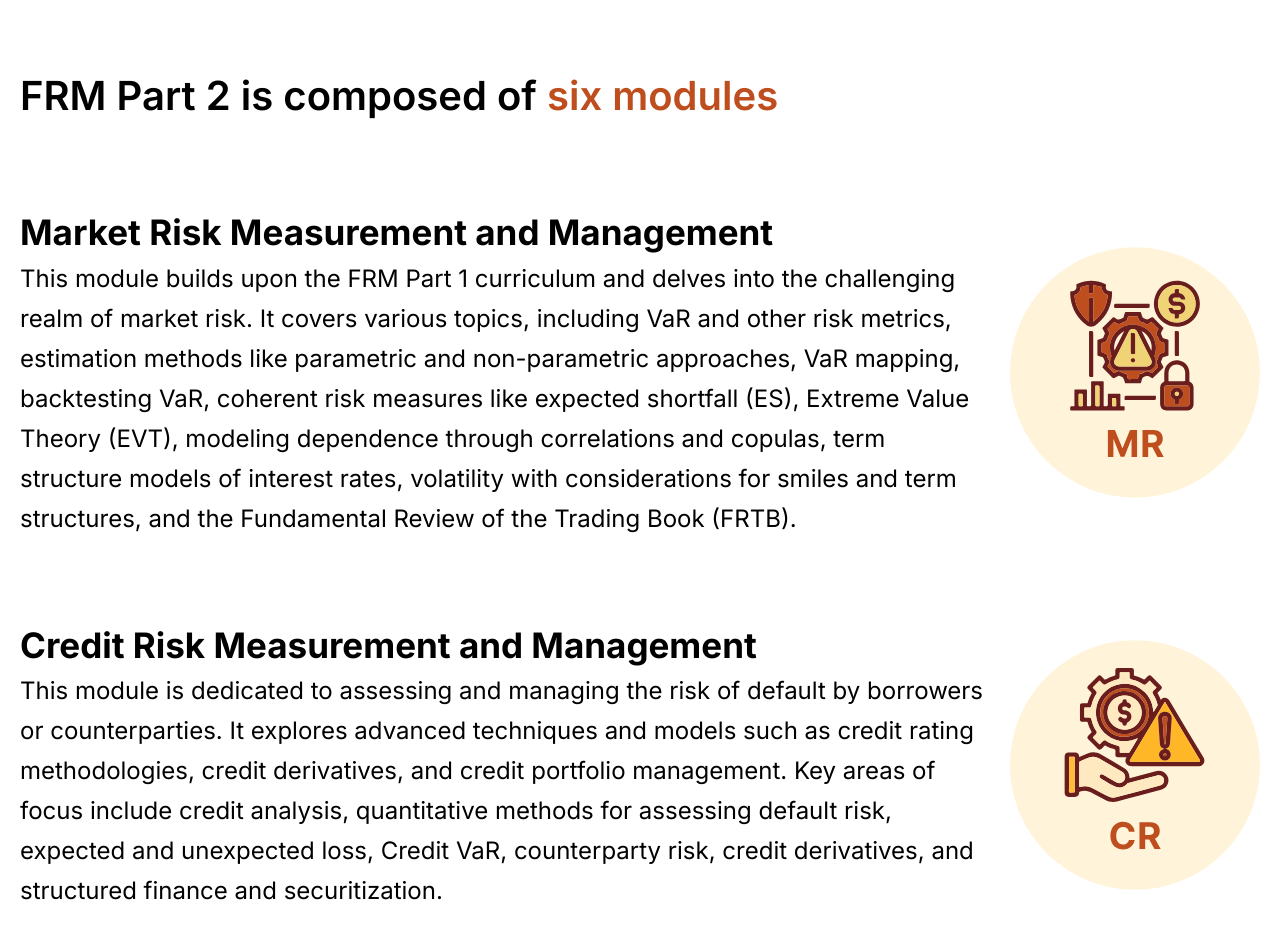
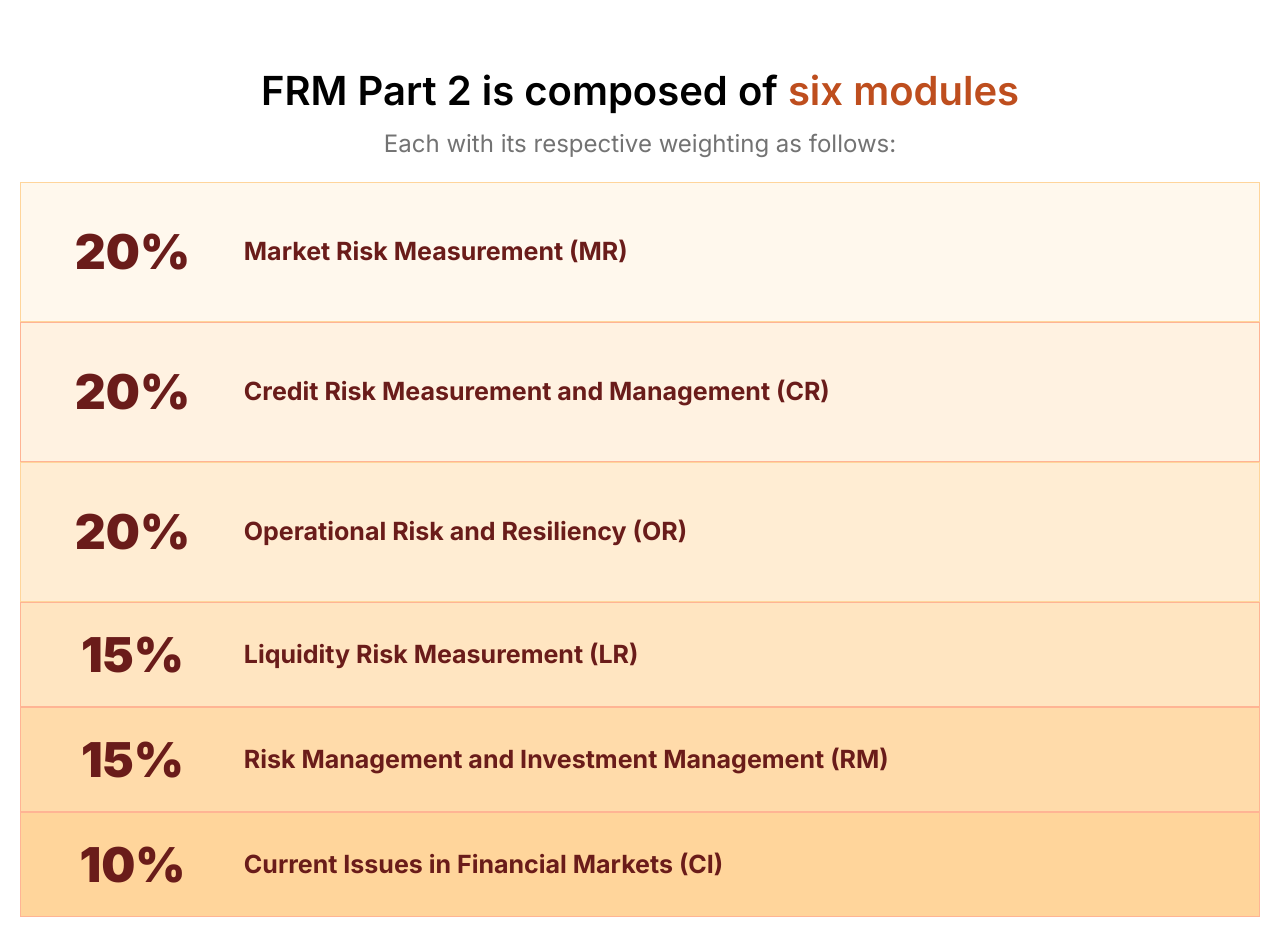
Before and after one commit to midhadomains/frm_midhafin_nextjs, a Next.js app: page /part-2 in a window 1280 px wide. Shown: the part 2780-3732 px from the top of the page. Built offline with nearby package versions, Linux system fonts and the light colour scheme.

Commit message:
frm-manipulations

```diff
--- a/app/part-2/page.jsx
+++ b/app/part-2/page.jsx
@@ -146,8 +146,8 @@ export default function page() {
       <div className="hidden  lg:flex  justify-center mt-[200px]">
         <div className=" flex justify-end w-[80%] mr-[100px] ">
           <div className="max-w-[900px] h-[100%] flex flex-col justify-end pl-4">
-            <h1 className="text-[20px] sm:text-[27px] lg:text-[33px] xl:text-[40px] mb-[20px] xl:mb-[40px] font-semibold">About the Exam - <span className="text-[#BF4E1E]">FRM Part 1</span></h1>
-            <p className="text-[20px] xl:text-[24px] leading-[40px] font-[400] ">FRM Part 2 is the second level of the Financial Risk Manager (FRM) examination, offered by the Global Association of Risk Professionals (GARP). This segment of the FRM certification delves into practical applications of the knowledge acquired in FRM Part 1. It offers a more in-depth exploration of key areas, including market risk, credit risk, operational, liquidity risk, risk management in investment, and a study of current issues in the financial markets.<br/>
+            <h1 className="text-[20px] sm:text-[27px] lg:text-[33px] xl:text-[40px] mb-[20px] xl:mb-[40px] font-semibold">About the Exam - <span className="text-[#BF4E1E]">FRM Part 2</span></h1>
+            <p className="text-[20px] xl:text-[24px] leading-[40px] font-[400] ">FRM Part 2 is the second level of the Financial Risk Manager (FRM) examination, offered by the Global Association of Risk Professionals (GARP). This segment of the FRM certification delves into practical applications of the knowledge acquired in FRM Part 1. It offers a more in-depth exploration of key areas, including market risk, credit risk, operational, liquidity risk, risk management in investment, and a study of current issues in the financial markets.<br />
               There are portions which primarily focus on applying the knowledge and concepts acquired in Part 1, and hence it is assumed that candidates already possess a foundational understanding of the concepts covered in Part 1. But there are certain areas of Part 2 that introduce entirely new or more advanced concepts that candidates may not have encountered in Part 1. This signifies that Part 2 combines both the application of existing knowledge from Part 1 and the introduction of fresh, potentially challenging material.</p>
           </div>
         </div>
@@ -169,10 +169,35 @@ export default function page() {
       </div>
 
       {/* weightage module */}
-      <div className="max-w-[1350px] mx-auto px-5  w-[100%]  sm:mt-[100px] ">
-        <h1 className="text-[18px] sm:text-[27px] lg:text-[33px] xl:text-[40px] font-semibold text-left my-[30px]  sm:my-[50px]">FRM Part 2 is composed of <span className="text-[#BE4E1E]"> six modules</span> </h1>
-        <ul>
+      <div className="max-w-[1350px] mx-auto px-5  w-[100%]  sm:mt-[100px]">
+        <h1 className="text-[18px] sm:text-[27px] lg:text-[33px] xl:text-[40px] leading-[50px] font-semibold text-left mt-[30px]  sm:mt-[50px] text-center">FRM Part 2 is composed of <span className="text-[#BE4E1E]"> six modules</span> </h1>
+        <p className="text-center text-[10px] sm:text-[15px] lg:text-[24px] text-[#737373] mt-[10px] ">Each with its respective weighting as follows:</p>
 
+        <ul className="mt-[20px] ">
+          <li className="flex  bg-[#FFF8ED] h-[101px] sm:h-[120px] lg:h-[140px] border border-[#FFD59B]">
+            <h1 className="text-[#6A1C1A] font-black w-[25%] sm:w-[18%] text-center text-[20px]  lg:text-[48px] sm:text-[30px] my-auto">20%</h1>
+            <h1 className="font-bold  text-[#6A1C1A]  2xl:text-[36px] sm:text-[25px] text-[14px]  my-auto ">Market Risk Measurement (MR)</h1>
+          </li>
+          <li className="flex bg-[#FFF2E1] h-[101px] sm:h-[120px] lg:h-[140px] border border-[#FFB494]">
+            <h1 className="text-[#6A1C1A] font-black  w-[25%] sm:w-[18%] flex-shrink-0 text-center text-[20px]  lg:text-[48px] sm:text-[30px] my-auto">20%</h1>
+            <h1 className="font-bold  text-[#6A1C1A]  2xl:text-[36px] sm:text-[25px] text-[14px]  my-auto  ">Credit Risk Measurement and Management (CR)</h1>
+          </li>
+          <li className="flex bg-[#FFEDD3] h-[102px] sm:h-[120px] lg:h-[140px] border border-[#FFD59B]">
+            <h1 className="text-[#6A1C1A] font-black  w-[25%] sm:w-[18%] text-center text-[20px]  lg:text-[48px] sm:text-[30px] my-auto flex-shrink-0 ">20%</h1>
+            <h1 className="font-bold  text-[#6A1C1A] 2xl:text-[36px] sm:text-[25px] text-[14px]  my-auto   ">Operational Risk and Resiliency (OR)</h1>
+          </li>
+          <li className="flex bg-[#FFE5C1]  h-[75px] sm:h-[95px] lg:h-[105px] border border-[#FFB494]">
+            <h1 className="text-[#6A1C1A] font-black  w-[25%] sm:w-[18%] text-center text-[20px]  lg:text-[48px] sm:text-[30px] my-auto flex-shrink-0 ">15%</h1>
+            <h1 className="font-bold  text-[#6A1C1A] 2xl:text-[36px] sm:text-[25px] text-[14px]  my-auto  ">Liquidity Risk Measurement (LR)</h1>
+          </li>
+          <li className="flex bg-[#FFDBAA] h-[77px] sm:h-[100px] lg:h-[105px] border border-[#FFB494]">
+            <h1 className="text-[#6A1C1A] font-black  w-[25%] sm:w-[18%] text-center text-[20px]  lg:text-[48px] sm:text-[30px] my-auto flex-shrink-0 ">15%</h1>
+            <h1 className="font-bold  text-[#6A1C1A]  2xl:text-[36px] sm:text-[25px] text-[14px]  my-auto ">Risk Management and Investment Management (RM)</h1>
+          </li>
+          <li className="flex bg-[#FFD59B] h-[50px] sm:h-[100px] lg:h-[105px] border border-[#FFB494]">
+            <h1 className="text-[#6A1C1A] font-black  w-[25%] sm:w-[18%] text-center text-[20px]  lg:text-[48px] sm:text-[30px] my-auto flex-shrink-0 ">10%</h1>
+            <h1 className="font-bold  text-[#6A1C1A]  2xl:text-[36px] sm:text-[25px] text-[14px]  my-auto   ">Current Issues in Financial Markets (CI)</h1>
+          </li>
         </ul>
         {/* desc section */}
         {/* large screen */}
@@ -227,7 +252,7 @@ export default function page() {
             <Image src="/part-2/mr.svg" alt="img" width={260} height={200} className='mx-auto -mt-[20px]' />
             <div className='group md:h-[120px] h-[100px] md:w-[350px] w-[320px] text-center bg-white rounded-3xl  absolute   overflow-hidden  bottom-0 hover:h-[305px]  transition-height duration-500 ease-in-out shadow-xl'>
               <IoIosArrowUp className="text-center mx-auto text-[30px] group-hover:rotate-180 	transition-transform duration-500 ease-in-out" />
-              <h1 className='md:text-[1.75rem] text-[1.3rem] font-[700] md:my-[10px] mb-[5px] '>Market Risk Measurement<br/> and Management</h1>
+              <h1 className='md:text-[1.75rem] text-[1.3rem] font-[700] md:my-[10px] mb-[5px] '>Market Risk Measurement<br /> and Management</h1>
               <p className=' text-[#6A1C1A]  text-[12px] px-2'>This module builds upon the FRM Part 1 curriculum and delves into the challenging realm of market risk. It covers various topics, including VaR and other risk metrics, estimation methods like parametric and non-parametric approaches, VaR mapping, backtesting VaR, coherent risk measures like expected shortfall (ES), Extreme Value Theory (EVT), modeling dependence through correlations and copulas, term structure models of interest rates, volatility with considerations for smiles and term structures, and the Fundamental Review of the Trading Book (FRTB).</p>
             </div>
           </div>
@@ -316,31 +341,31 @@ export default function page() {
       {/* Preparation Tips */}
       <div className="my-[30px] md:my-[100px] max-w-[1300px] mx-auto px-5 ">
         <h1 className="text-[20px] sm:text-[27px] lg:text-[33px] xl:text-[40px] font-bold text-center my-[10px]">Preparation <span className="text-[#BE4E1E]">Tips </span></h1>
-        <p className="text-left  mx-auto text-[14px] md:text-[20px] xl:text-[24px] leading-[25px] xl:leading-[34px] font-[400] ">Preparing for FRM Part 1 involves careful consideration of several crucial aspects. The effective selection and management of these factors play a pivotal role in ensuring a robust preparation:</p>
+        <p className="text-left  mx-auto text-[14px] md:text-[20px] xl:text-[24px] leading-[18px] xl:leading-[34px] font-[400] ">Preparing for FRM Part 1 involves careful consideration of several crucial aspects. The effective selection and management of these factors play a pivotal role in ensuring a robust preparation:</p>
         <div className="grid md:grid-cols-2 grid-cols-1 mt-[10px] lg:mt-[40px] overflow-hidden">
           <div className="min-w-[300px] max-w-[600px] w-[100%] my-3  md:m-5   ">
             <h2 className="text-left  mx-auto text-[20px] xl:text-[24px] leading-[40px] font-[600] text-[#6A1C1A] ">1. Preparation Window </h2>
-            <p className="text-left  mx-auto text-[14px] md:text-[20px] xl:text-[24px] leading-[25px] xl:leading-[34px] font-[400] md:pr-5">Allocating a preparation window of at least 5 months for FRM Part 1 is advisable.</p>
+            <p className="text-left  mx-auto text-[14px] md:text-[20px] xl:text-[24px] leading-[18px] xl:leading-[34px] font-[400] md:pr-5">Allocating a preparation window of at least 5 months for FRM Part 1 is advisable.</p>
           </div>
           <div className="min-w-[300px] max-w-[600px] w-[100%] my-3 md:m-5   ">
             <h2 className="text-left  mx-auto text-[20px] xl:text-[24px] leading-[40px] font-[600] text-[#6A1C1A] ">2. Time Required </h2>
-            <p className="text-left  mx-auto text-[14px] md:text-[20px] xl:text-[24px] leading-[25px] xl:leading-[34px] font-[400] md:pr-5">To achieve thorough preparation, it is recommended to dedicate around 600 hours to FRM Part 1. Avoiding shortcuts is emphasized to ensure a deep understanding of risk management concepts and tools, facilitating ease in answering interview questions.</p>
+            <p className="text-left  mx-auto text-[14px] md:text-[20px] xl:text-[24px] leading-[18px] xl:leading-[34px] font-[400] md:pr-5">To achieve thorough preparation, it is recommended to dedicate around 600 hours to FRM Part 1. Avoiding shortcuts is emphasized to ensure a deep understanding of risk management concepts and tools, facilitating ease in answering interview questions.</p>
           </div>
           <div className="min-w-[300px] max-w-[600px] w-[100%] my-3   md:m-5  ">
             <h2 className="text-left  mx-auto text-[20px] xl:text-[24px] leading-[40px] font-[600] text-[#6A1C1A] ">3. Material</h2>
-            <p className="text-left  mx-auto text-[14px] md:text-[20px] xl:text-[24px] leading-[25px] xl:leading-[34px] font-[400] md:pr-5">Choosing the right study material is paramount. MidhaFin, as one of the first GARP Authorized Prep Providers for FRM, offers comprehensive study material, including over 200 hours of content videos, 85 plus hours of question-solving videos, and 100 plus hours of revision videos.</p>
+            <p className="text-left  mx-auto text-[14px] md:text-[20px] xl:text-[24px] leading-[18px] xl:leading-[34px] font-[400] md:pr-5">Choosing the right study material is paramount. MidhaFin, as one of the first GARP Authorized Prep Providers for FRM, offers comprehensive study material, including over 200 hours of content videos, 85 plus hours of question-solving videos, and 100 plus hours of revision videos.</p>
           </div>
           <div className="min-w-[300px] max-w-[600px] w-[100%]  my-3 md:m-5   ">
             <h2 className="text-left  mx-auto text-[20px] xl:text-[24px] leading-[40px] font-[600] text-[#6A1C1A] ">4. Questions</h2>
-            <p className="text-left  mx-auto text-[14px] md:text-[20px] xl:text-[24px] leading-[25px] xl:leading-[34px] font-[400] md:pr-5">Solving a substantial number of questions is key to preparation success. MidhaFin provides question banks with over 3000 questions, closely aligned with recent exam trends. GARP sample paper questions from the past 15 years are also included.</p>
+            <p className="text-left  mx-auto text-[14px] md:text-[20px] xl:text-[24px] leading-[18px] xl:leading-[34px] font-[400] md:pr-5">Solving a substantial number of questions is key to preparation success. MidhaFin provides question banks with over 3000 questions, closely aligned with recent exam trends. GARP sample paper questions from the past 15 years are also included.</p>
           </div>
           <div className="min-w-[300px] max-w-[600px] w-[100%] my-3  md:m-5   ">
             <h2 className="text-left  mx-auto text-[20px] xl:text-[24px] leading-[40px] font-[600] text-[#6A1C1A] ">5. Periodic Tests</h2>
-            <p className="text-left  mx-auto text-[14px] md:text-[20px] xl:text-[24px] leading-[25px] xl:leading-[34px] font-[400] md:pr-5 ">Implementing regular quizzes is integral to the active learning philosophy at MidhaFin. Four monthly tests are conducted, focusing on the curriculum taught during the respective month. Graded tests enable students to monitor their performance consistently.</p>
+            <p className="text-left  mx-auto text-[14px] md:text-[20px] xl:text-[24px] leading-[18px] xl:leading-[34px] font-[400] md:pr-5 ">Implementing regular quizzes is integral to the active learning philosophy at MidhaFin. Four monthly tests are conducted, focusing on the curriculum taught during the respective month. Graded tests enable students to monitor their performance consistently.</p>
           </div>
           <div className="min-w-[300px] max-w-[600px] w-[100%]  my-3 md:m-5   pr-5">
             <h2 className="text-left  mx-auto text-[20px] xl:text-[24px] leading-[40px] font-[600] text-[#6A1C1A] ">6. Mock Tests</h2>
-            <p className="text-left  mx-auto text-[14px] md:text-[20px] xl:text-[24px] leading-[25px] xl:leading-[34px] font-[400] md:pr-5 ">MidhaFin conducts 5 mock tests towards the end of the preparation period, starting approximately a month before the exam. These full-length mock tests cover the entire syllabus and are graded, providing quartile analysis similar to the actual GARP FRM exams.</p>
+            <p className="text-left  mx-auto text-[14px] md:text-[20px] xl:text-[24px] leading-[18px] xl:leading-[34px] font-[400] md:pr-5 ">MidhaFin conducts 5 mock tests towards the end of the preparation period, starting approximately a month before the exam. These full-length mock tests cover the entire syllabus and are graded, providing quartile analysis similar to the actual GARP FRM exams.</p>
           </div>
         </div>
       </div>
```
